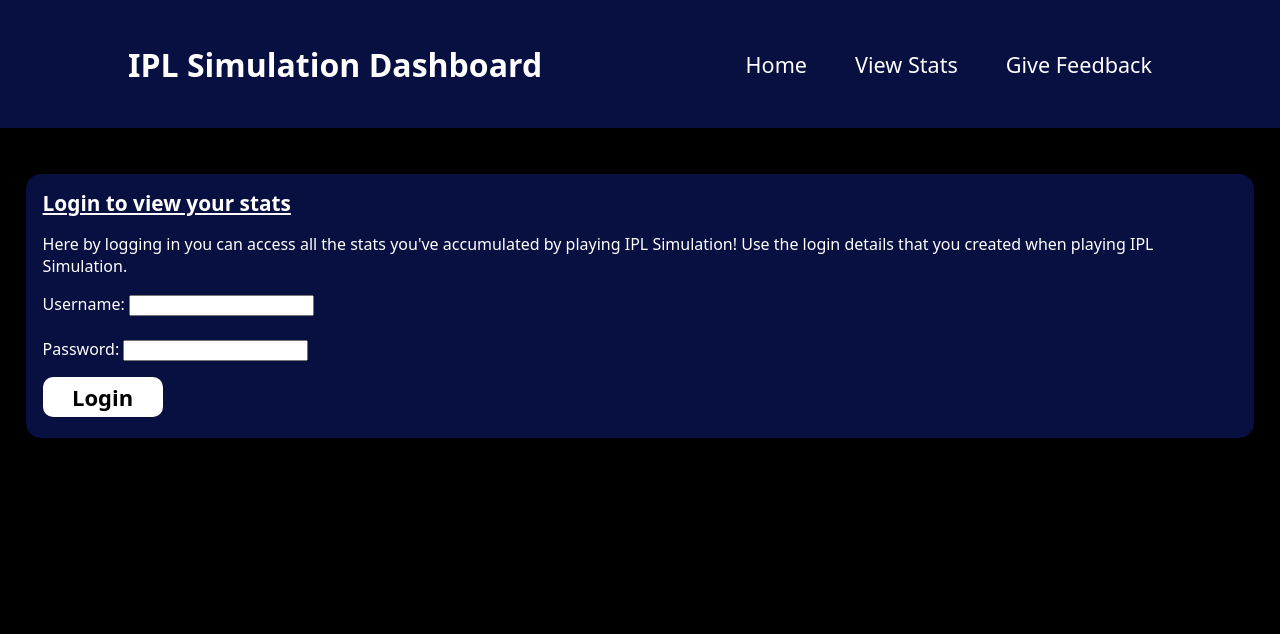
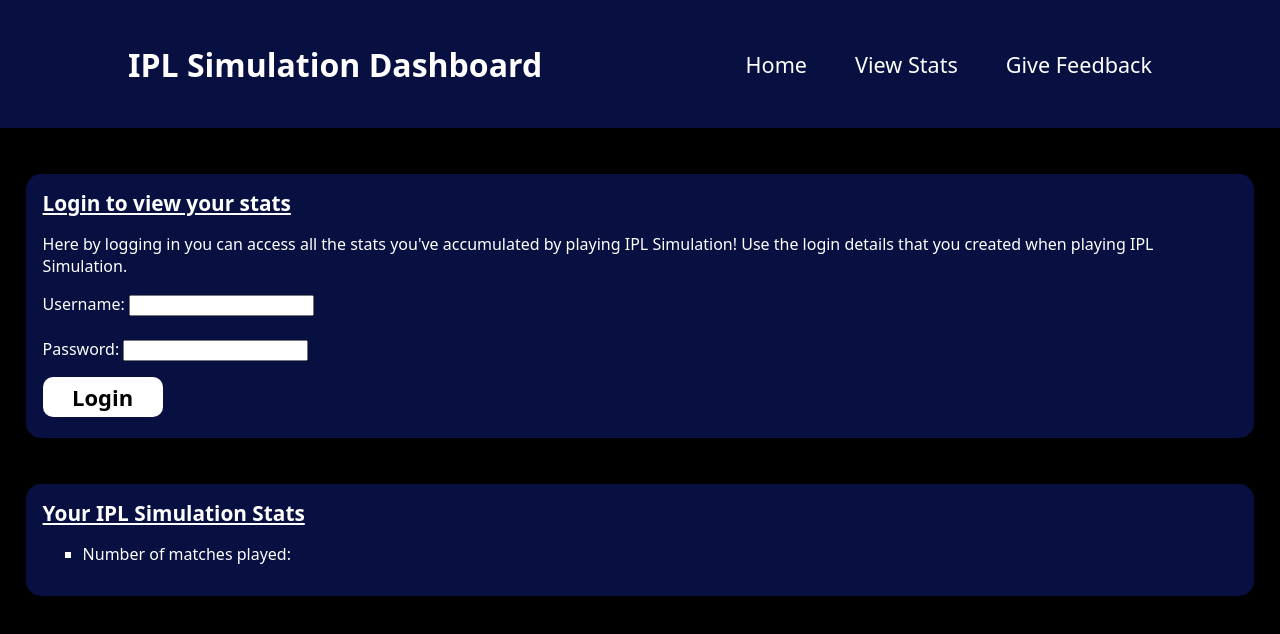
Before and after one commit to KW781/IPLSimulationDashboard, a React (Create React App) app: page /stats-viewer in a window 1280 px wide. Shown: the top 634 px of the page. Built offline with nearby package versions, Linux system fonts and the light colour scheme; no server answers.

Commit message:
retrieved stats from firestore on stats viewer page

```diff
--- a/src/pages/StatsViewer.js
+++ b/src/pages/StatsViewer.js
@@ -9,8 +9,10 @@ function StatsViewer() {
   const [password, setPassword] = useState('');
 
   const [loggedIn, setLoggedIn] = useState(false);
+  const [num, setNum] = useState(30);
   const [buttonClass, setButtonClass] = useState(classes.loginButtonDefault);
   const [buttonText, setButtonText] = useState(<div>Login</div>);
+  const [statsArr, setStatsArr] = useState([]);
 
 
   async function loginUser() {
@@ -36,6 +38,17 @@ function StatsViewer() {
       setButtonClass(classes.loginButtonSuccess);
       setButtonText(<div>Logged In &#10003;</div>);
       setLoggedIn(true);
+
+      /* fetch user's stats from firestore to be displayed */
+      setStatsArr([userData.data().matchWins + userData.data().matchLosses + userData.data().matchTies,
+                   userData.data().matchWins,
+                   userData.data().matchLosses,
+                   userData.data().matchTies,
+                   (userData.data().matchWins / (userData.data().matchWins + userData.data().matchLosses + userData.data().matchTies)) * 100,
+                   userData.data().compsPlayed,
+                   userData.data().compWins,
+                   userData.data().playersBought,
+                   userData.data().highestRank]);
     } else {
       /* if user login is invalid display on button */
       setButtonClass(classes.loginButtonFail);
@@ -84,6 +97,15 @@ function StatsViewer() {
         </button>
         <div className={classes.separator} />
       </Card>
+
+      <Card>
+        <header>Your IPL Simulation Stats</header>
+        <ul>
+          <li>
+            Number of matches played:
+          </li>
+        </ul>
+      </Card>
     </div>
   );
 }
```
